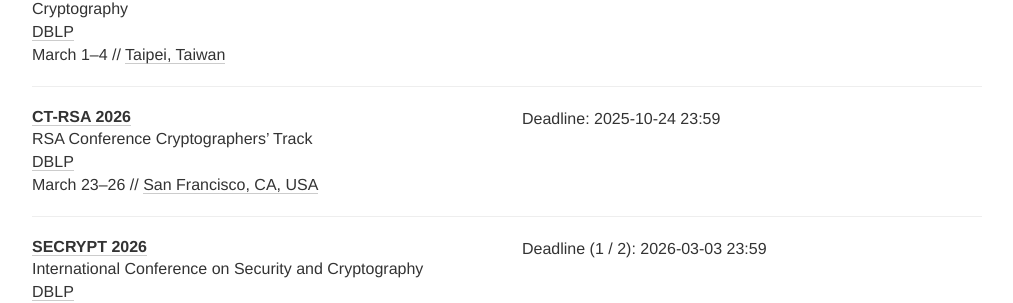
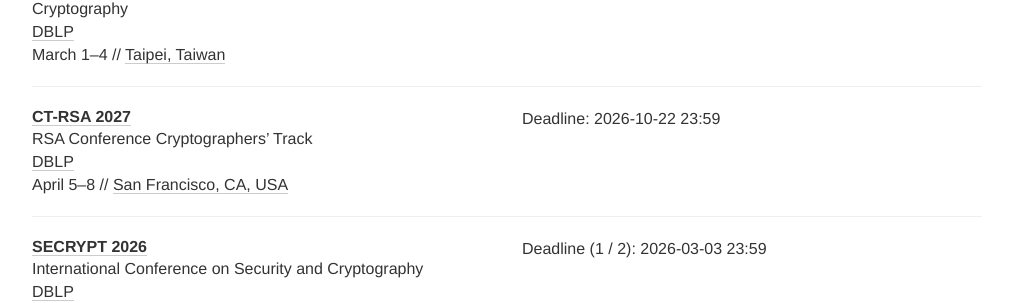
Before and after one commit to sec-deadlines/sec-deadlines.github.io, a Jekyll site: the page built from index.html, in a window 1280 px wide and 900 px high, scrolled down 6248 px. Shown: the part 152-455 px from the top of the window, without its empty margins (133-1146 px from the left). Built offline with Jekyll 4.4.1, drawn with Linux system fonts in a browser that asks for light colours; nearby versions of some CDN libraries; comment, search, counter and statistics services are not loaded.

Commit message:
Update CT-RSA'27

```diff
--- a/_data/conferences.yml
+++ b/_data/conferences.yml
@@ -340,11 +340,11 @@
 
 - name: CT-RSA
   description: RSA Conference Cryptographers’ Track
-  year: 2026
-  date: March 23-26
-  link: https://conference.wsu.edu/ct-rsa-2026/
+  year: 2027
+  date: April 5-8
+  link: https://www.esat.kuleuven.be/cosic/events/ct-rsa-2027/
   dblp: https://dblp.org/db/conf/ctrsa/index.html
-  deadline: ["2025-10-24 23:59"]
+  deadline: ["2026-10-22 23:59"]
   place: San Francisco, CA, USA
   tags: [CRYPTO, CONF, CORE-B]
 
```
